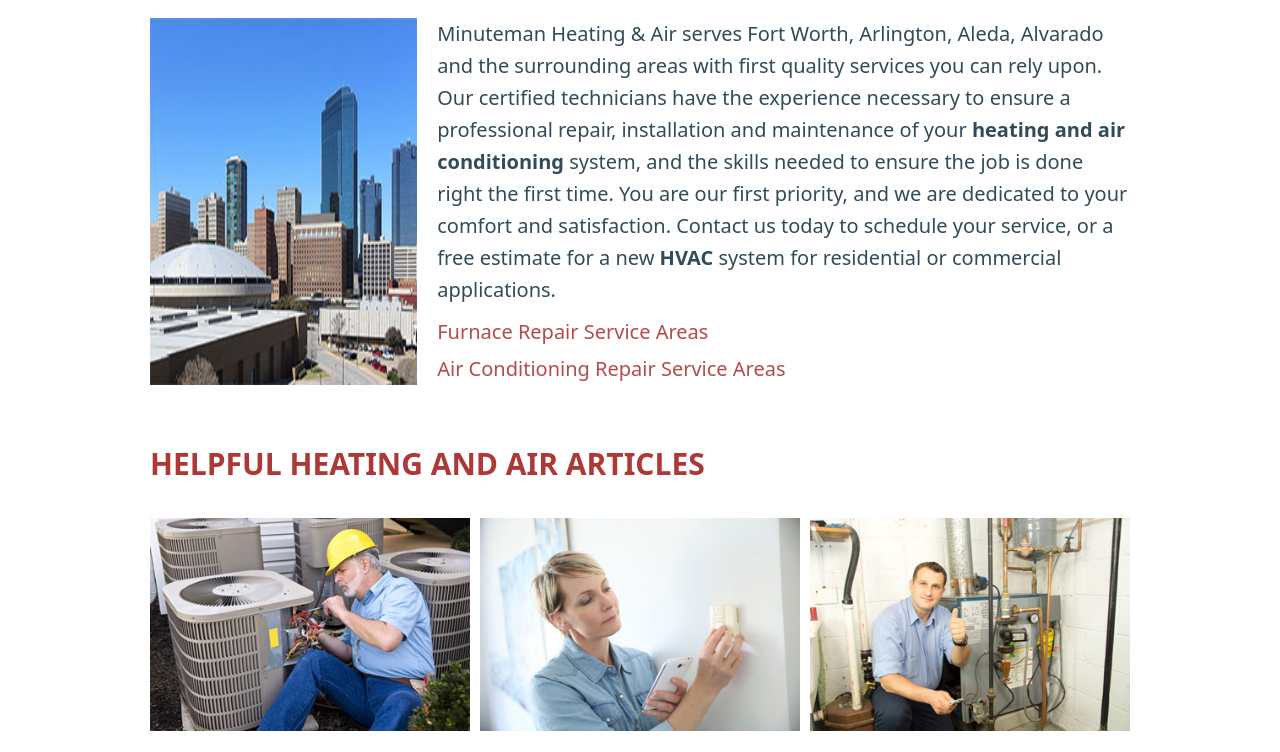
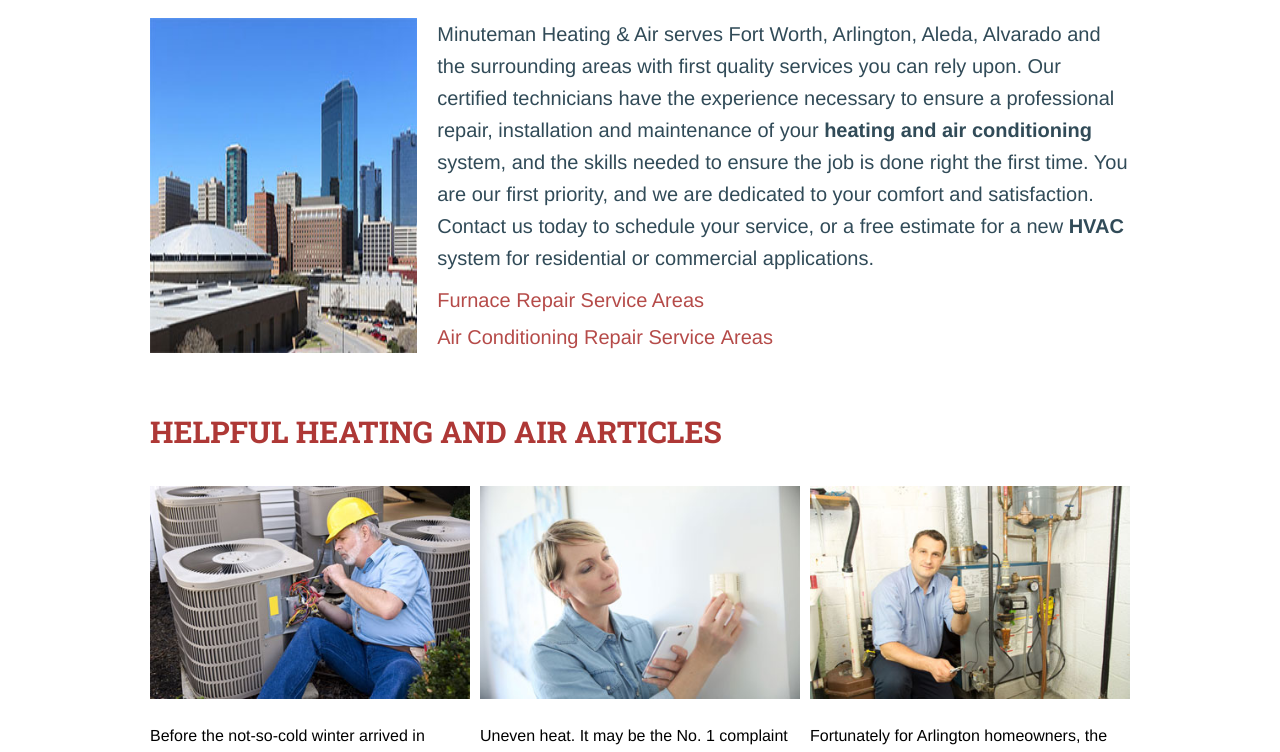
Before and after one commit to iamkingrobert/assessment, a plain HTML site: page index.html in a window 1280 px wide. Shown: the part 336-1088 px from the top of the page. Drawn offline with Linux system fonts and the light colour scheme.

Commit message:
Fixed The Fonts

```diff
--- a/index.html
+++ b/index.html
@@ -4,6 +4,7 @@
 <head>
   <meta charset="UTF-8">
   <meta name="viewport" content="width=device-width, initial-scale=1.0">
+  <link href="https://fonts.googleapis.com/css2?family=Roboto+Slab:wght@400;700&display=swap" rel="stylesheet">
   <title>HVAC Services</title>
   <link rel="stylesheet" href="./stylesheets/style.css">
 </head>
--- a/stylesheets/style.css
+++ b/stylesheets/style.css
@@ -3,11 +3,15 @@
     --heroBgColor: #314b58;
   }
 
-  body{
+  body {
     margin: 0;
     padding: 0;
     line-height: 1.6;
-    font-family: system-ui, 'Segoe UI', 'Open Sans', 'Helvetica Neue', sans-serif;
+    font-family: 'Helvetica', 'Arial', sans-serif;
+  }
+
+  h1, h2, h3, h4, h5, h6 {
+    font-family: 'Roboto Slab', serif;
   }
 
   /* hero section */
```
